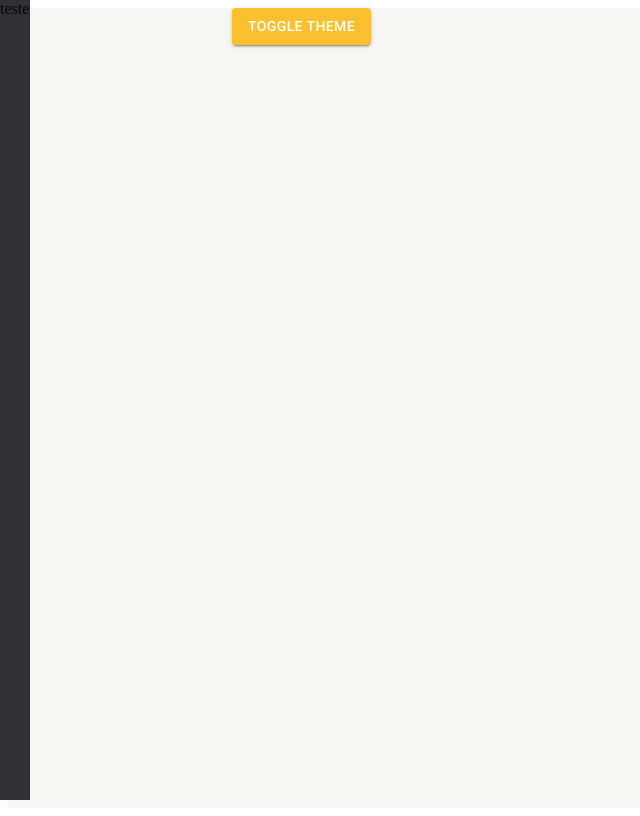
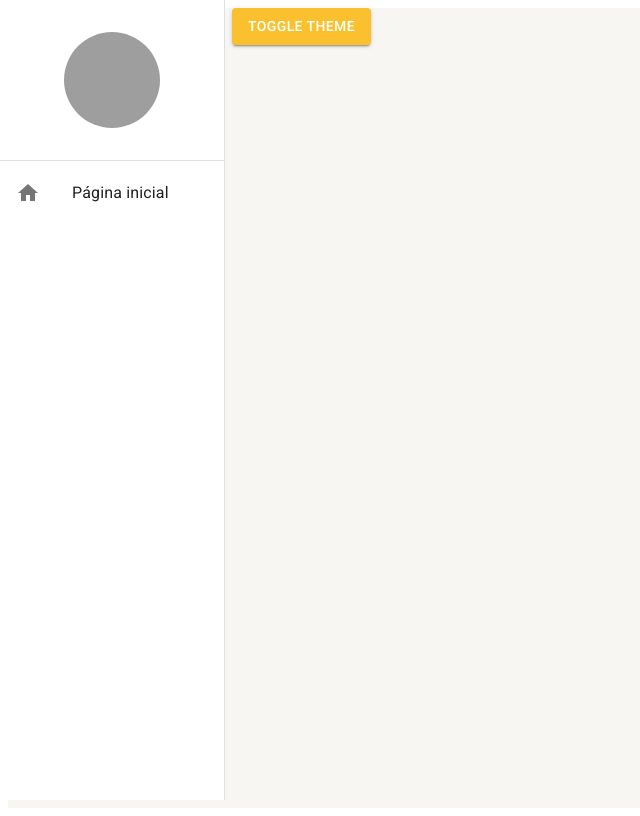
Before and after one commit to alexmacieldeveloper/youtube-curso-react-materialui-typescript, a React (Create React App) app: page /pagina-inicial in a window 1280 px wide. Shown: the whole page, without its empty margins (0-640 px from the left). Built offline with nearby package versions, Linux system fonts and the light colour scheme; grey boxes are pictures that could not be loaded.

Commit message:
feat: adicionando icone, foto no menu lateral

```diff
--- a/src/shared/components/menu-lateral/MenuLateral.tsx
+++ b/src/shared/components/menu-lateral/MenuLateral.tsx
@@ -1,4 +1,12 @@
-import { Drawer, useTheme } from '@mui/material'
+import { Drawer,
+    useTheme,
+    Avatar,
+    Divider,
+    List,
+    ListItemButton,
+    ListItemIcon,
+    ListItemText, Icon } from '@mui/material'
+import InboxIcon from '@mui/icons-material/Inbox';
 import { Box } from '@mui/system'
 
 interface IMenuLateralProp {
@@ -10,7 +18,24 @@ export const MenuLateral: React.FC<IMenuLateralProp> = ({ children }) => {
     return (
         <>
             <Drawer variant='permanent'>
-                teste
+                <Box width={theme.spacing(28)} display="flex" flexDirection="column" height="100%">
+                    <Box width="100%" height={theme.spacing(20)} display="flex" alignItems="center" justifyContent="center">
+                        <Avatar
+                            sx={{height: theme.spacing(12), width: theme.spacing(12)}}
+                            src="/static/images/avatar/1.jpg" />
+                    </Box>
+                    <Divider />
+                    <Box flex={1}>
+                        <List component="nav">
+                            <ListItemButton>
+                                <ListItemIcon>
+                                    <Icon>home</Icon>
+                                </ListItemIcon>
+                                <ListItemText primary="Página inicial" />
+                            </ListItemButton>
+                        </List>
+                    </Box>
+                </Box>
             </Drawer>
             <Box height='100vh' marginLeft={theme.spacing(28)}>
                 {children}
--- a/src/shared/contexts/ThemeContext.tsx
+++ b/src/shared/contexts/ThemeContext.tsx
@@ -33,7 +33,7 @@ export const AppThemeProvider:React.FC<IThemeProviderProps> = ({ children }) =>
 
     return (
         <ThemeContext.Provider value={{themeName, toggleTheme}}>
-            <ThemeProvider theme={DarkTheme}>
+            <ThemeProvider theme={LightTheme}>
                 <Box width="100vw" height="100vh" bgcolor={theme.palette.background.default}>
                     {children}
                 </Box>
```
